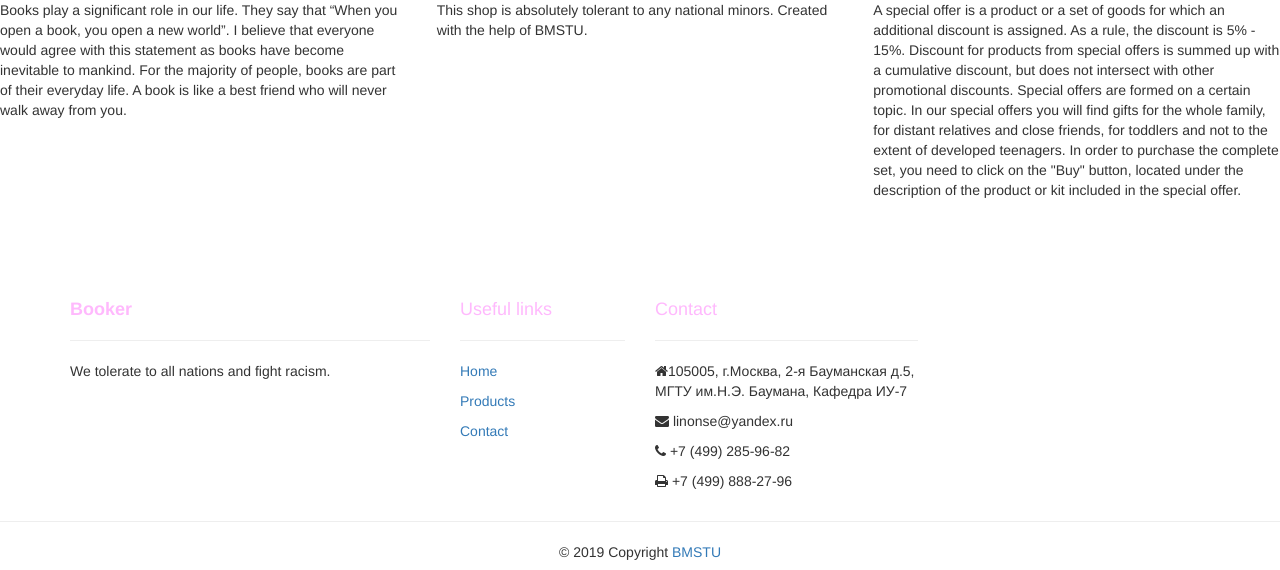
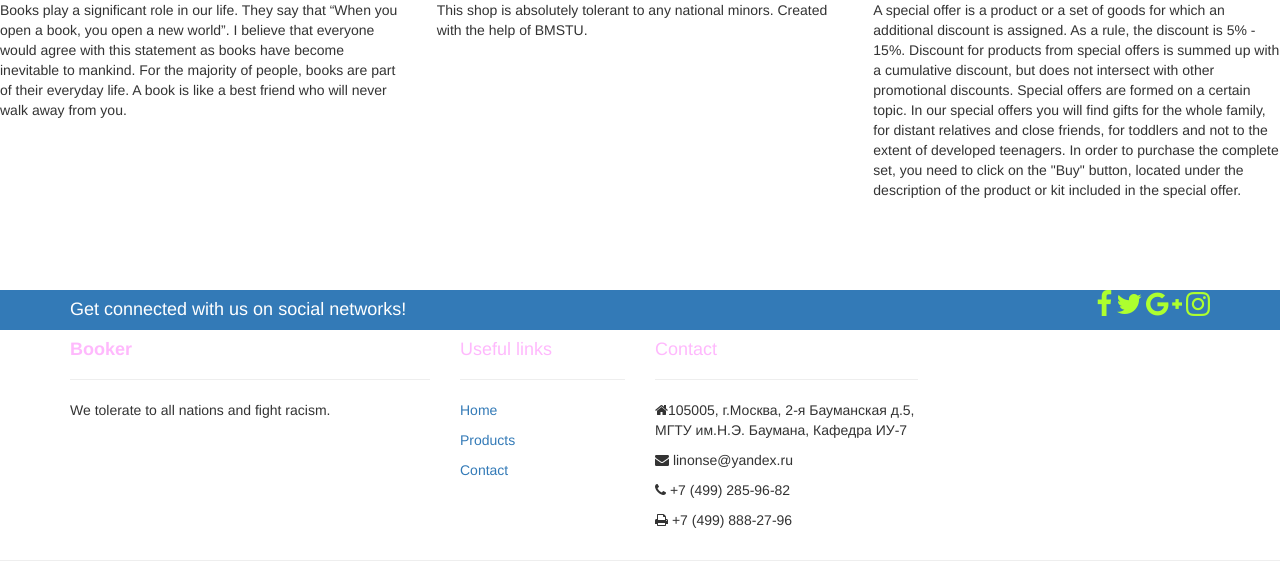
Before and after one commit to Savital/BookShopTMD, a Django app: page / in a window 1280 px wide. Shown: the part 366-936 px from the top of the page. Run offline with Django 3.2, Linux system fonts and the light colour scheme; some libraries are stand-ins or nearby versions.

Commit message:
Added text before the bottom
Added: "get connected with us on social networks!"

```diff
--- a/templates/home.html
+++ b/templates/home.html
@@ -95,6 +95,23 @@
     <!-- Footer -->
     <footer class="footer bg-dark text-white">
 
+        <!-- Social Icons -->
+        <div class="bg-primary">
+            <div class="container">
+                <div class="row py-4">
+                    <div class="col-md-6 col-lg-7">
+                        <h4 class="mb-0 white-text">Get connected with us on social networks!</h4>
+                    </div>
+                    <div class="col-md-6 col-lg-5 text-right">
+                        <a href="http://facebook.com" style="color: greenyellow"><i class="fa fa-facebook white-text mr-lg-4 fa-2x"> </i></a>
+                        <a href="http://twitter.com" style="color: greenyellow"><i class="fa fa-twitter white-text mr-lg-4 fa-2x"> </i></a>
+                        <a href="http://google.com" style="color: greenyellow"><i class="fa fa-google-plus white-text mr-lg-4 fa-2x"> </i></a>
+                        <a href="http://instagram.com" style="color: greenyellow"><i class="fa fa-instagram white-text mr-lg-4 fa-2x"> </i></a>
+                    </div>
+                </div>
+            </div>
+        </div>
+
         <!-- Footer Links -->
         <div class="container pt-5 pb-2">
             <div class="row">
```
